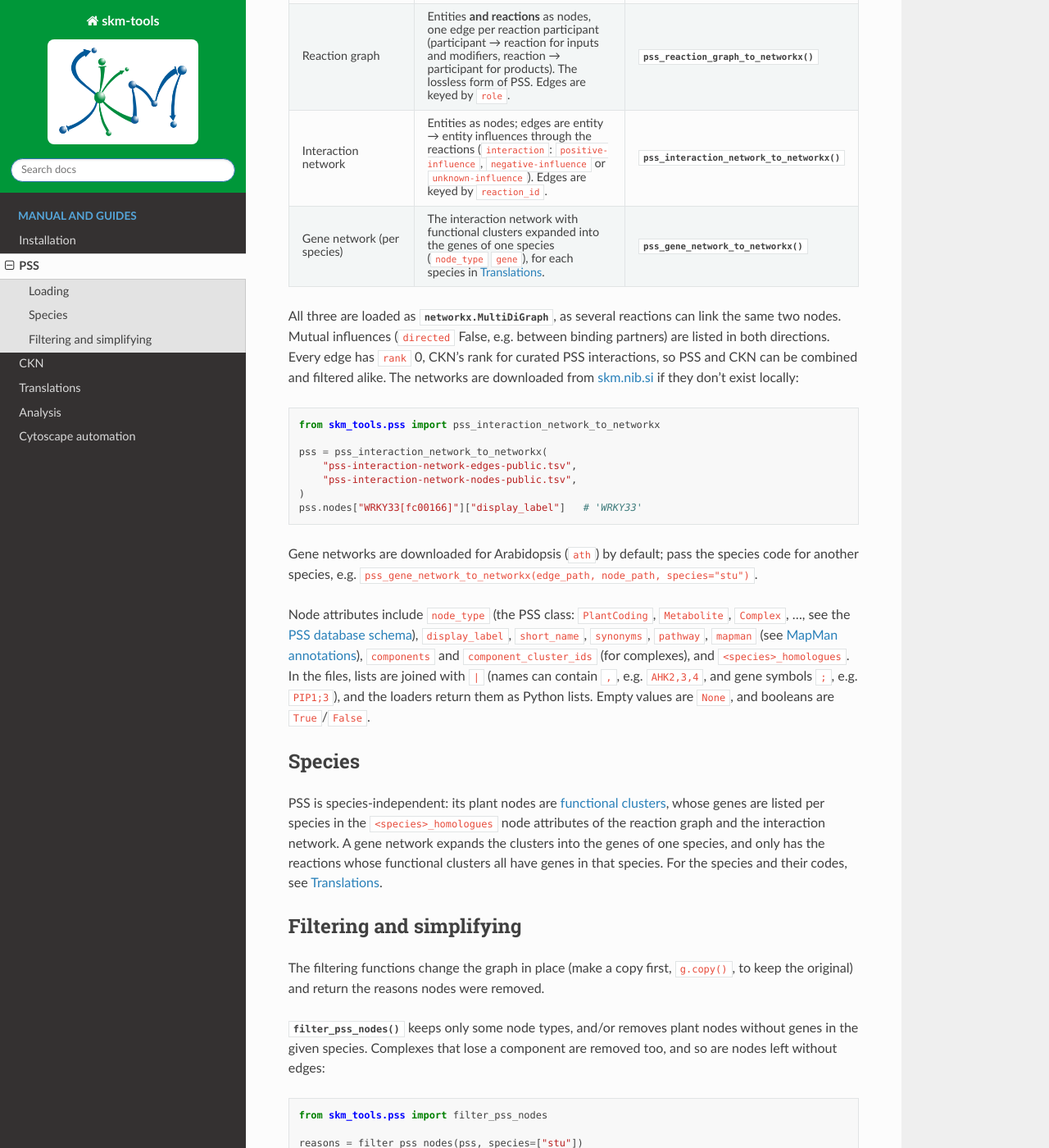
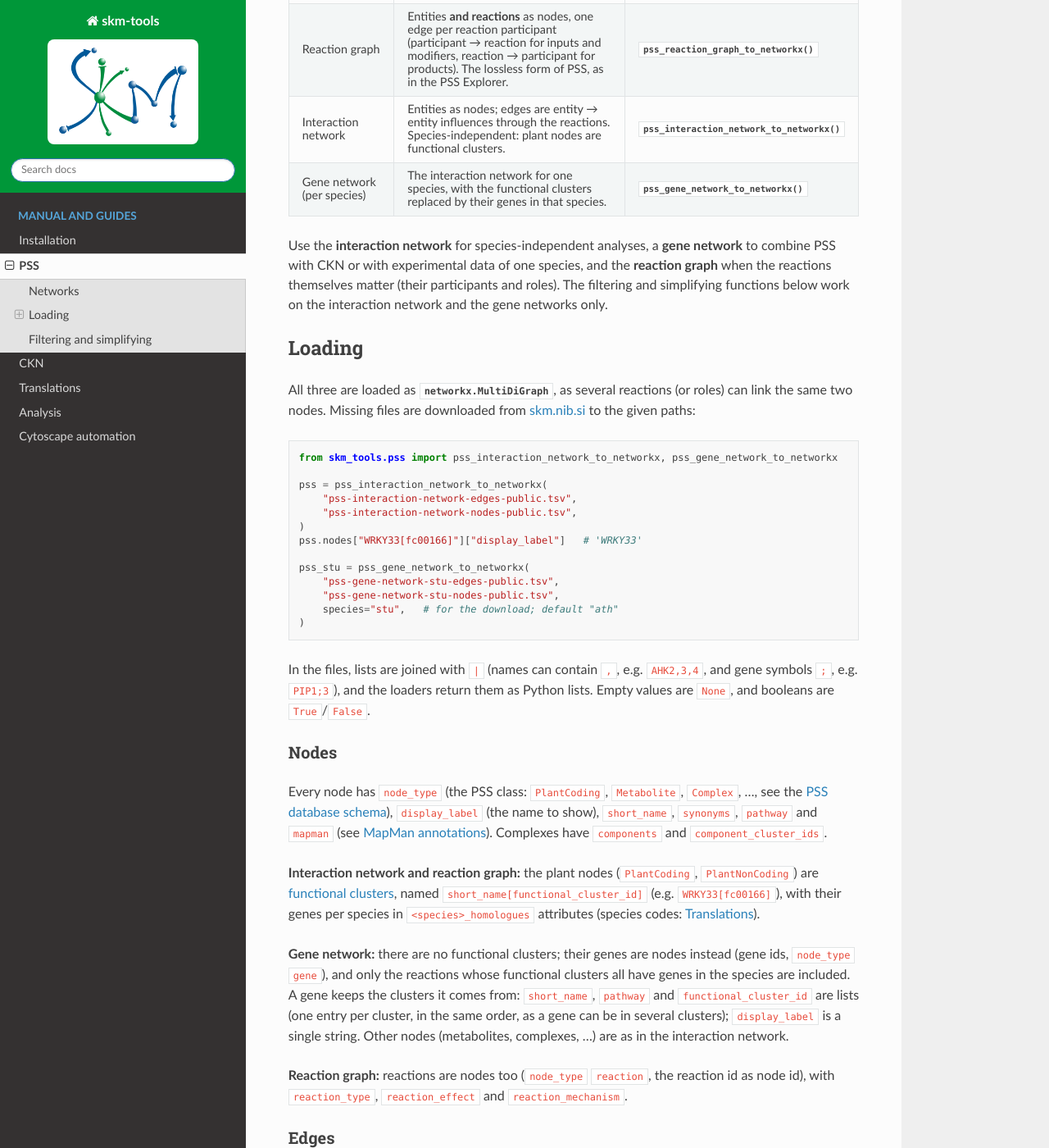
Before and after one commit to NIB-SI/skm-tools, a Sphinx documentation site: the page built from docs/source/pss.rst, in a window 1280 px wide and 1400 px high, scrolled down 438 px. Shown: the whole window at 82% size. Built offline with Sphinx 7.4.7 and the Read the Docs theme 3.1.0, drawn with Linux system fonts in a browser that asks for light colours; some of the changed text lies outside the part shown.

Commit message:
PSS: filtering/simplifying functions reject the reaction graph; species filter rejects gene networks
docs: PSS page organised by network (what each is for, nodes and edges per network,
which functions apply).

Co-Authored-By: Claude Opus 5.5 <noreply@anthropic.com>

```diff
--- a/docs/source/pss.rst
+++ b/docs/source/pss.rst
@@ -16,34 +16,40 @@ which describes the formats and every column in detail.
 
 .. list-table::
    :header-rows: 1
-   :widths: 25 45 30
+   :widths: 20 50 30
 
-   * - Export
+   * - Network
      - Content
      - Loader
    * - Reaction graph
      - Entities **and reactions** as nodes, one edge per reaction participant
-       (participant → reaction for inputs and modifiers, reaction → participant for products).
-       The lossless form of PSS. Edges are keyed by ``role``.
+       (participant → reaction for inputs and modifiers, reaction → participant for
+       products). The lossless form of PSS, as in the PSS Explorer.
      - :func:`~skm_tools.pss.pss_reaction_graph_to_networkx`
    * - Interaction network
-     - Entities as nodes; edges are entity → entity influences through the reactions
-       (``interaction``: ``positive-influence``, ``negative-influence`` or ``unknown-influence``).
-       Edges are keyed by ``reaction_id``.
+     - Entities as nodes; edges are entity → entity influences through the reactions.
+       Species-independent: plant nodes are functional clusters.
      - :func:`~skm_tools.pss.pss_interaction_network_to_networkx`
    * - Gene network (per species)
-     - The interaction network with functional clusters expanded into the genes of one
-       species (``node_type`` ``gene``), for each species in :doc:`translations`.
+     - The interaction network for one species, with the functional clusters replaced by
+       their genes in that species.
      - :func:`~skm_tools.pss.pss_gene_network_to_networkx`
 
-All three are loaded as :class:`networkx.MultiDiGraph`, as several reactions can link the same two
-nodes. Mutual influences (``directed`` False, e.g. between binding partners) are listed in
-both directions. Every edge has ``rank`` 0, CKN's rank for curated PSS interactions, so PSS
-and CKN can be combined and filtered alike. The networks are downloaded from `skm.nib.si <https://skm.nib.si>`_ if they don't exist locally:
+Use the **interaction network** for species-independent analyses, a **gene network** to
+combine PSS with CKN or with experimental data of one species, and the **reaction graph**
+when the reactions themselves matter (their participants and roles). The filtering and
+simplifying functions below work on the interaction network and the gene networks only.
+
+Loading
+=======
+
+All three are loaded as :class:`networkx.MultiDiGraph`, as several reactions (or roles)
+can link the same two nodes. Missing files are downloaded from
+`skm.nib.si <https://skm.nib.si>`_ to the given paths:
 
 .. code-block:: python
 
-   from skm_tools.pss import pss_interaction_network_to_networkx
+   from skm_tools.pss import pss_interaction_network_to_networkx, pss_gene_network_to_networkx
 
    pss = pss_interaction_network_to_networkx(
        "pss-interaction-network-edges-public.tsv",
@@ -51,37 +57,68 @@ and CKN can be combined and filtered alike. The networks are downloaded from `sk
    )
    pss.nodes["WRKY33[fc00166]"]["display_label"]   # 'WRKY33'
 
-Gene networks are downloaded for Arabidopsis (``ath``) by default; pass the species code
-for another species, e.g. ``pss_gene_network_to_networkx(edge_path, node_path, species="stu")``.
+   pss_stu = pss_gene_network_to_networkx(
+       "pss-gene-network-stu-edges-public.tsv",
+       "pss-gene-network-stu-nodes-public.tsv",
+       species="stu",   # for the download; default "ath"
+   )
 
-Node attributes include ``node_type`` (the PSS class: ``PlantCoding``, ``Metabolite``,
-``Complex``, ..., see the `PSS database schema <https://skm.nib.si/documentation/pss-db#node-labels>`_),
-``display_label``, ``short_name``, ``synonyms``, ``pathway``, ``mapman`` (see
-:ref:`mapman`), ``components`` and ``component_cluster_ids`` (for complexes), and
-``<species>_homologues``. In the files, lists are joined with ``|`` (names can contain ``,``,
-e.g. ``AHK2,3,4``, and gene symbols ``;``, e.g. ``PIP1;3``), and the loaders return them as
-Python lists. Empty values are ``None``, and booleans
-are ``True``/``False``.
+In the files, lists are joined with ``|`` (names can contain ``,``, e.g. ``AHK2,3,4``, and
+gene symbols ``;``, e.g. ``PIP1;3``), and the loaders return them as Python lists. Empty
+values are ``None``, and booleans are ``True``/``False``.
 
-Species
-=======
+Nodes
+-----
 
-PSS is species-independent: its plant nodes are `functional clusters
-<https://skm.nib.si/documentation/pss-explore#FC>`_, whose genes are listed per species in the
-``<species>_homologues`` node attributes of the reaction graph and the interaction network. A
-gene network expands the clusters into the genes of one species, and only has the reactions
-whose functional clusters all have genes in that species. For the species and their codes,
-see :doc:`translations`.
+Every node has ``node_type`` (the PSS class: ``PlantCoding``, ``Metabolite``, ``Complex``,
+..., see the `PSS database schema <https://skm.nib.si/documentation/pss-db#node-labels>`_),
+``display_label`` (the name to show), ``short_name``, ``synonyms``, ``pathway`` and
+``mapman`` (see :ref:`mapman`). Complexes have ``components`` and ``component_cluster_ids``.
+
+**Interaction network and reaction graph:** the plant nodes (``PlantCoding``,
+``PlantNonCoding``) are `functional clusters <https://skm.nib.si/documentation/pss-explore#FC>`_,
+named ``short_name[functional_cluster_id]`` (e.g. ``WRKY33[fc00166]``), with their genes per
+species in ``<species>_homologues`` attributes (species codes: :doc:`translations`).
+
+**Gene network:** there are no functional clusters; their genes are nodes instead (gene ids,
+``node_type`` ``gene``), and only the reactions whose functional clusters all have genes in
+the species are included. A gene keeps the clusters it comes from: ``short_name``,
+``pathway`` and ``functional_cluster_id`` are lists (one entry per cluster, in the same
+order, as a gene can be in several clusters); ``display_label`` is a single string. Other
+nodes (metabolites, complexes, ...) are as in the interaction network.
+
+**Reaction graph:** reactions are nodes too (``node_type`` ``reaction``, the reaction id as
+node id), with ``reaction_type``, ``reaction_effect`` and ``reaction_mechanism``.
+
+Edges
+-----
+
+**Interaction network and gene network:** edges are keyed by ``reaction_id``, with
+``interaction`` (``positive-influence``, ``negative-influence`` or ``unknown-influence``),
+the reaction's ``reaction_type`` and ``reaction_effect``, and the participants' roles
+(``source_role``, ``target_role``). In a gene network, ``source_entity`` and
+``target_entity`` give the functional cluster a gene acted through. Mutual influences
+(``directed`` False, e.g. between binding partners) are listed in both directions. Every
+edge has ``rank`` 0, CKN's rank for curated PSS interactions, so PSS and CKN can be combined
+and filtered alike.
+
+**Reaction graph:** edges are keyed by ``role`` (e.g. ``substrate``, ``catalyst``,
+``product``), as an entity can take part in the same reaction twice (e.g. as template and
+stimulator).
 
 Filtering and simplifying
 =========================
 
-The filtering functions change the graph in place (make a copy first, ``g.copy()``, to keep
-the original) and return the reasons nodes were removed.
+These functions work on the interaction network and the gene networks; they raise a
+``ValueError`` for the reaction graph. The filtering functions change the graph in place
+(make a copy first, ``g.copy()``, to keep the original) and return the reasons nodes were
+removed.
 
-:func:`~skm_tools.pss.filter_pss_nodes` keeps only some node types, and/or removes plant
-nodes without genes in the given species. Complexes that lose a component are removed too,
-and so are nodes left without edges:
+:func:`~skm_tools.pss.filter_pss_nodes` keeps only some node types, and, for the
+interaction network, can remove the functional clusters without genes in the given species
+(for a gene network, load the species' gene network instead). Complexes that lose a
+component are removed too (in a gene network, once all genes of a component cluster are
+gone), and so are nodes left without edges:
 
 .. code-block:: python
 
@@ -89,6 +126,10 @@ and so are nodes left without edges:
 
    reasons = filter_pss_nodes(pss, species=["stu"])
    reasons = filter_pss_nodes(pss, node_types=["PlantCoding", "Complex", "Metabolite"])
+   reasons = filter_pss_nodes(pss_stu, node_types=["gene", "Complex", "Metabolite"])
+
+Filtering the interaction network by species keeps the reactions' other edges, while a
+gene network leaves out whole reactions whose clusters lack genes in the species.
 
 :func:`~skm_tools.pss.remove_deadend_complexes` removes complexes that influence nothing
 (no outgoing edges), which are dead ends in directed analyses.
```
Also changed, not shown: other parts of docs/source/pss.rst (+2 -2 lines), 2 other files.
